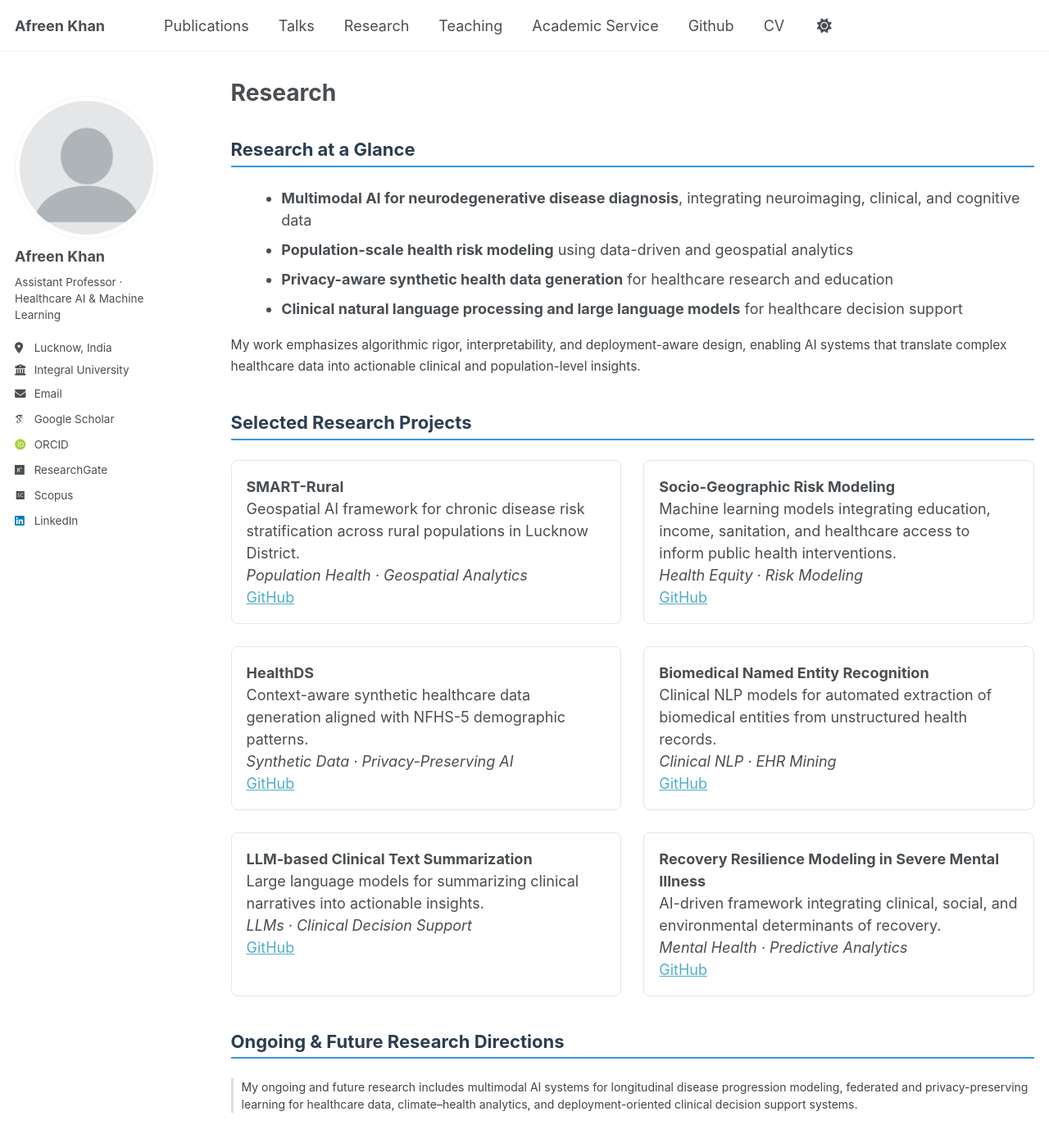
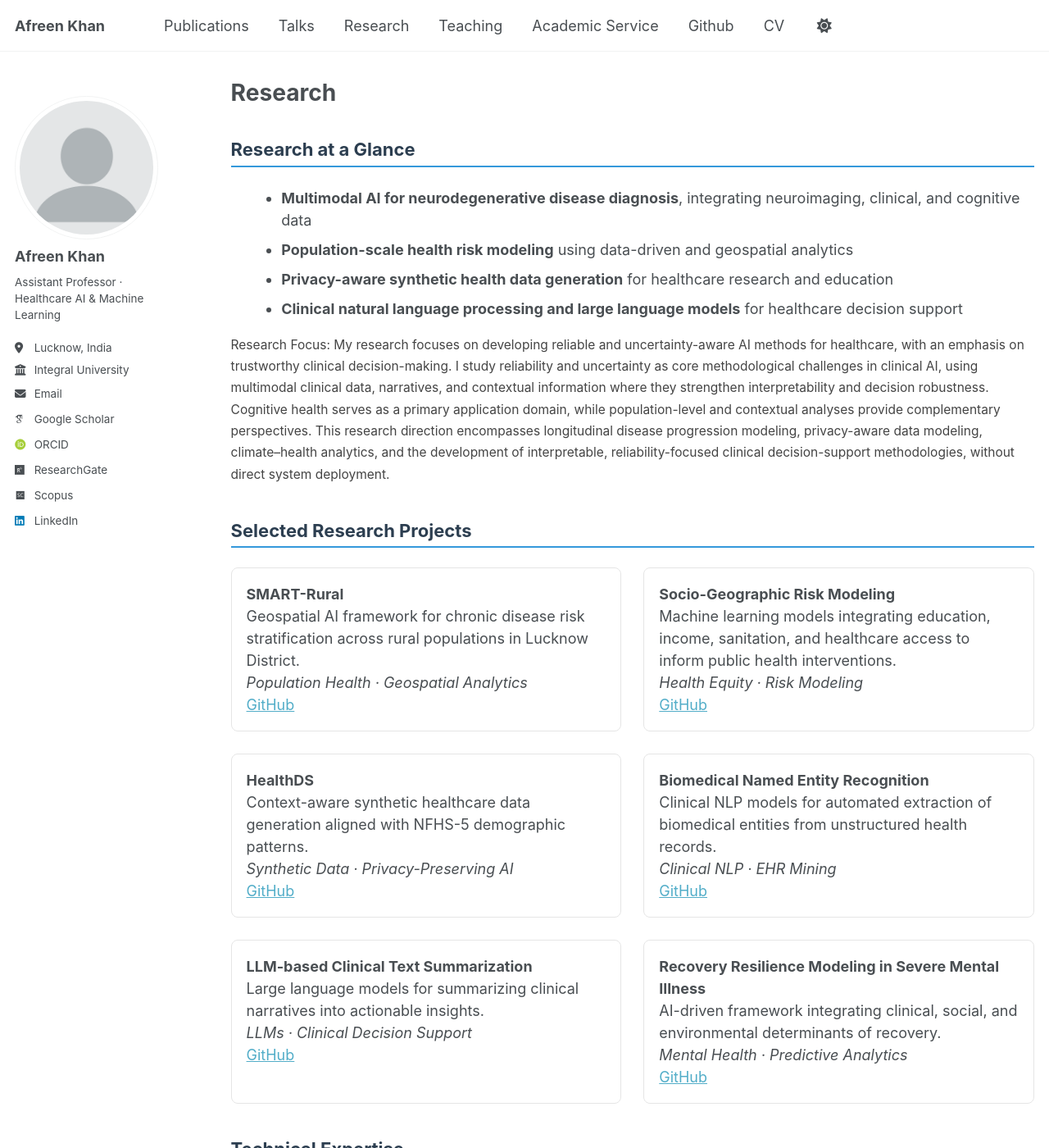
Before and after one commit to afreen-kh/afreen-kh.github.io, a Jekyll site: the page built from _pages/research.html, in a window 1280 px wide and 1400 px high. Shown: the whole window at 82% size. Built offline with Jekyll 4.4.1, drawn with Linux system fonts in a browser that asks for light colours; some web fonts are replaced.

Commit message:
Update research.html

```diff
--- a/_pages/research.html
+++ b/_pages/research.html
@@ -23,11 +23,10 @@ author_profile: true
 </ul>
 
 <p style="font-size: 15.5px; line-height: 1.7; color: #444;">
-  My work emphasizes algorithmic rigor, interpretability, and deployment-aware design,
-  enabling AI systems that translate complex healthcare data into actionable clinical
-  and population-level insights.
+Research Focus: My research focuses on developing reliable and uncertainty-aware AI methods for healthcare, with an emphasis on trustworthy clinical decision-making. I study reliability and uncertainty as core methodological challenges in clinical AI, using multimodal clinical data, narratives, and contextual information where they strengthen interpretability and decision robustness. Cognitive health serves as a primary application domain, while population-level and contextual analyses provide complementary perspectives.
+This research direction encompasses longitudinal disease progression modeling, privacy-aware data modeling, climate–health analytics, and the development of interpretable, reliability-focused clinical decision-support methodologies, without direct system deployment.
+
 </p>
-
 
 <h2 class="pub-section-title">Selected Research Projects</h2>
 
@@ -75,17 +74,6 @@ AI-driven framework integrating clinical, social, and environmental determinants
 <a href="#">GitHub</a>
 </div>
 
-</div>
-
-
-<h2 class="pub-section-title">Ongoing & Future Research Directions</h2>
-
-<div class="archive__item">
-  <div class="pub-contribution">
-    My ongoing and future research includes multimodal AI systems for longitudinal disease
-    progression modeling, federated and privacy-preserving learning for healthcare data,
-    climate–health analytics, and deployment-oriented clinical decision support systems.
-  </div>
 </div>
 
 
```
